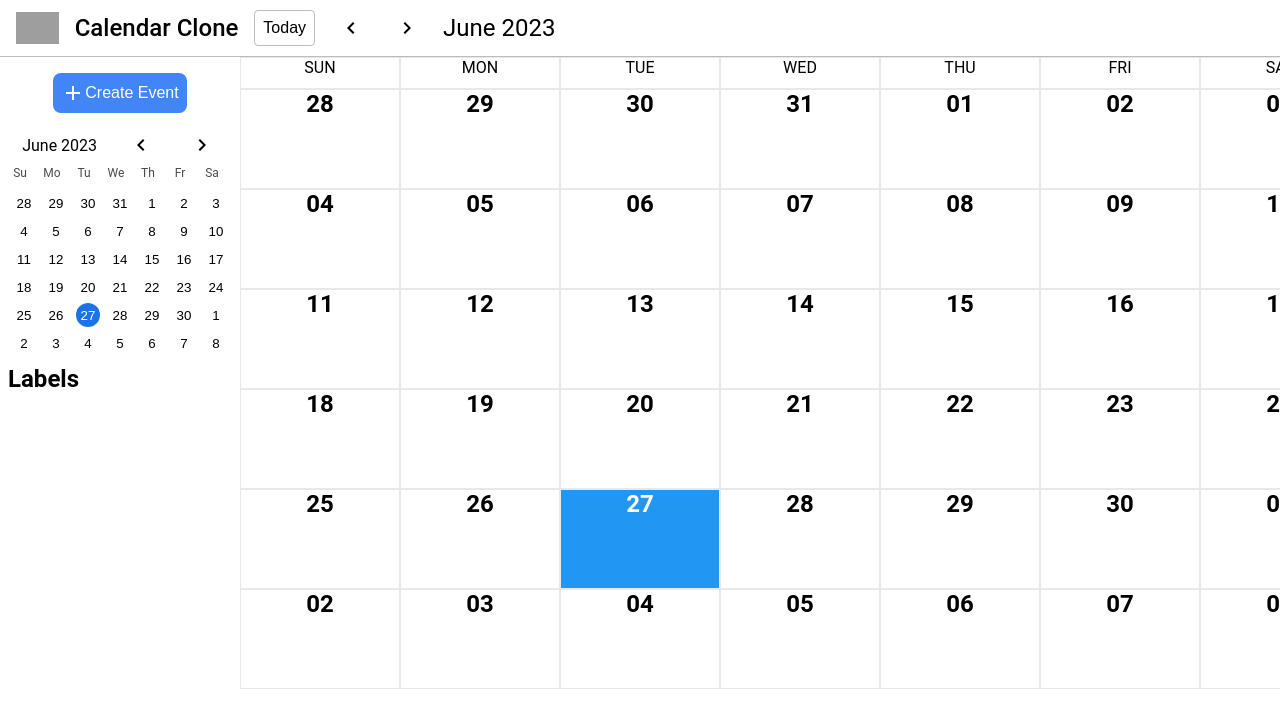
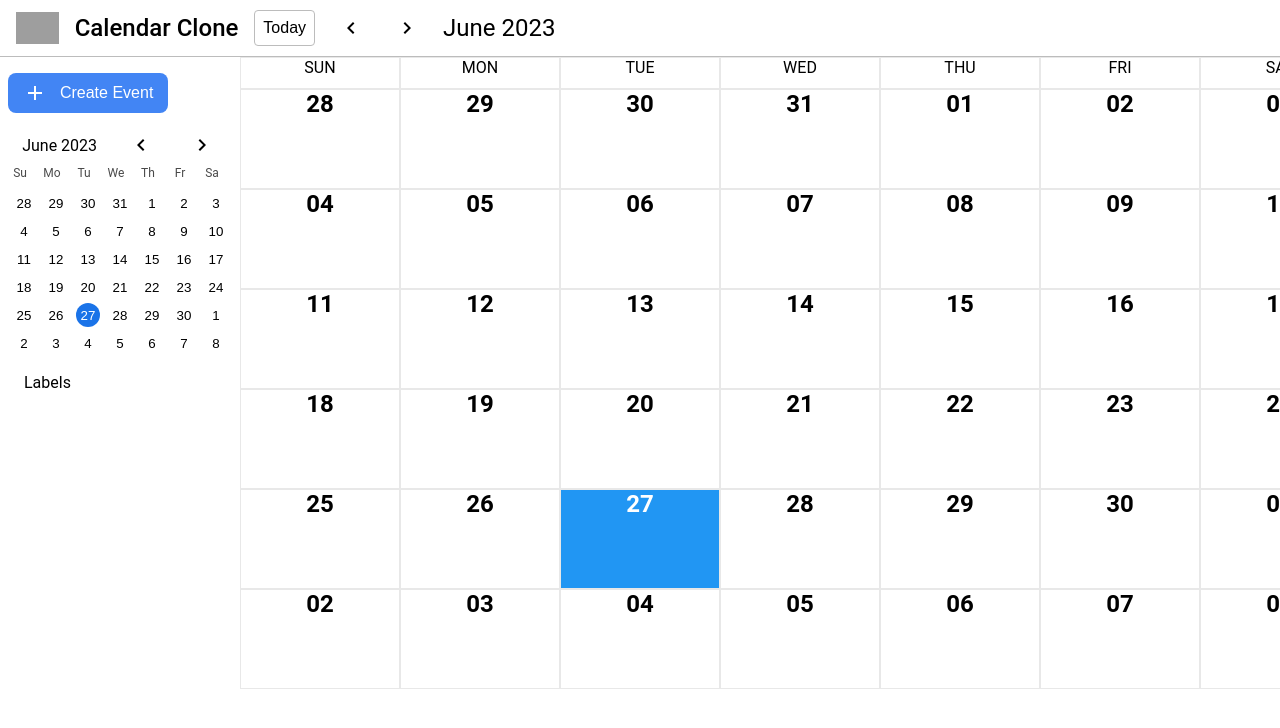
Before and after one commit to EugeneZanevskij/google-calendar, a React (Create React App) app: page / in a window 1280 px wide. Shown: the top 728 px of the page. Built offline with nearby package versions, Linux system fonts and the light colour scheme; grey boxes are pictures that could not be loaded.

Commit message:
update: update labels and create button styles

```diff
--- a/src/CreateEventButton.css
+++ b/src/CreateEventButton.css
@@ -4,9 +4,10 @@
   border: none;
   font-size: 1rem;
   cursor: pointer;
+  width: 10rem;
   padding: 0.5rem;
   border-radius: 0.5rem;
-  margin: 0.5rem auto;
   display: flex;
   align-items: center;
+  justify-content: space-around;
 }
--- a/src/Labels.css
+++ b/src/Labels.css
@@ -1,8 +1,20 @@
 .labels {
+  margin-left: 1rem;
+  display: flex;
+  gap: 0.25rem;
+  flex-direction: column;
+}
+
+.labels__labels {
   display: flex;
   align-items: center;
-  margin-top: 0.75rem;
   cursor: pointer;
+  gap: 0.5rem;
+  padding: 0.5rem;
+}
+
+.labels__labels:hover {
+  background-color: #ececec;
 }
 
 .labels__checkbox {
@@ -13,4 +25,5 @@
 
 .labels__text {
   text-transform: uppercase;
+  font-size: 1rem;
 }
--- a/src/Labels.jsx
+++ b/src/Labels.jsx
@@ -5,15 +5,15 @@ import './Labels.css';
 const Labels = () => {
   const {labels, updateLabel} = useContext(GlobalContext);
   return (
-    <>
-    <h2>Labels</h2>
+    <div className="labels">
+    <p className="labels__title">Labels</p>
     {labels.map(({ label: lbl, checked }, idx) => (
-      <label key={idx} className="labels">
+      <label key={idx} className="labels__labels">
         <input
           type="checkbox"
           checked={checked}
           onChange={() => updateLabel({ label: lbl, checked: !checked })}
-          className={`labels__checkbox`}
+          className='labels__checkbox'
         />
         <span
           className={`labels__text`}
@@ -23,7 +23,7 @@ const Labels = () => {
         </span>
       </label>
     ))}
-    </>
+    </div>
   )
 }
 
--- a/src/Sidebar.css
+++ b/src/Sidebar.css
@@ -2,6 +2,6 @@
   min-width: 15rem;
   display: flex;
   flex-direction: column;
-  gap: 0.5rem;
-  padding: 0.5rem;
+  gap: 1rem;
+  padding: 1rem 0.5rem;
 }
```
